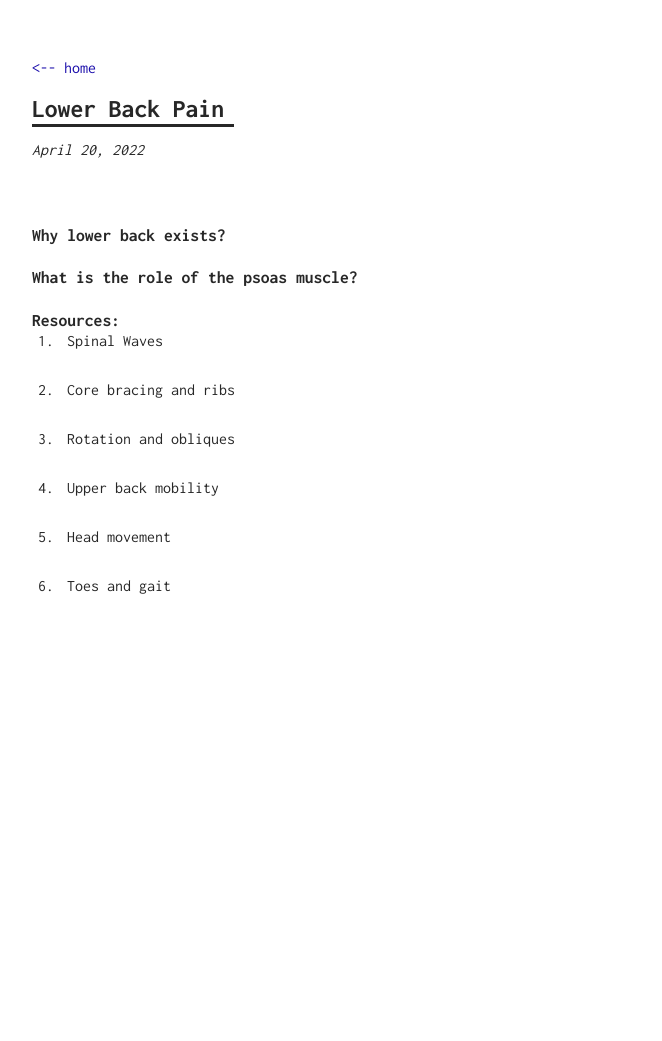
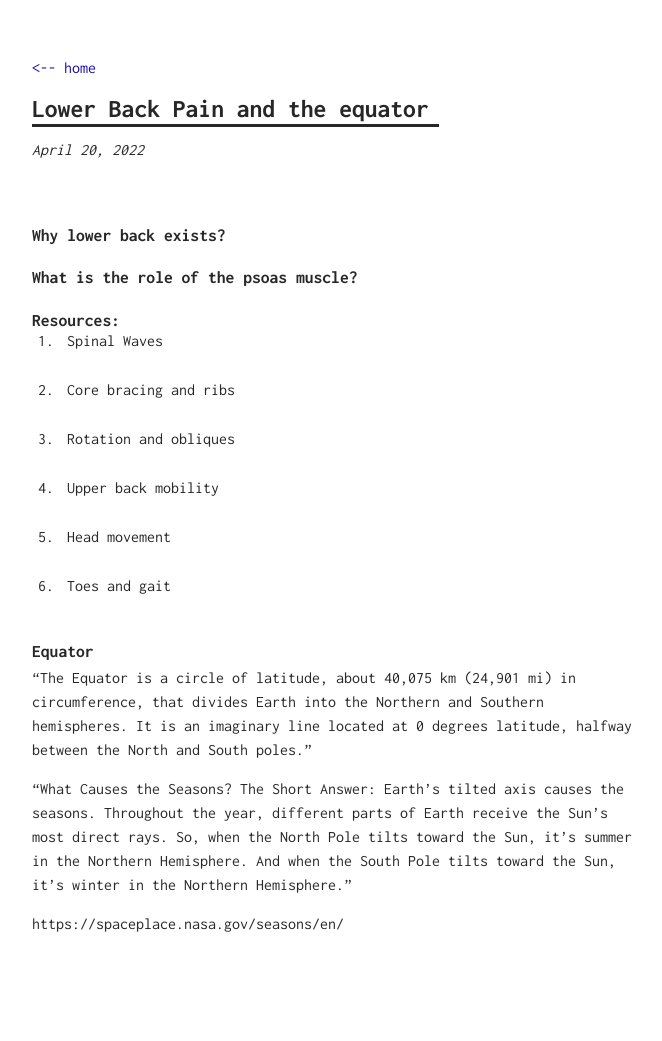
Before and after one commit to HS-code17/blog, a Jekyll site: the page built from _posts/2022-04-20-lower-back.md, in a window 1280 px wide. Shown: the whole page, without its empty margins (308-970 px from the left). Built offline with Jekyll 4.4.1, drawn with Linux system fonts in a browser that asks for light colours; before the commit the page ends 900 px from its top, so only the background shows below that.

Commit message:
"what casuses the seasons"

```diff
--- a/_posts/2022-04-20-lower-back.md
+++ b/_posts/2022-04-20-lower-back.md
@@ -1,6 +1,6 @@
 ---
 layout: "post"
-title: "Lower Back Pain"
+title: "Lower Back Pain and the equator"
 ---
 
 ## Why lower back exists?
@@ -21,3 +21,14 @@ title: "Lower Back Pain"
 5. Head movement
 
 6. Toes and gait
+
+
+## Equator
+
+"The Equator is a circle of latitude, about 40,075 km (24,901 mi) in circumference, that divides Earth into the Northern and Southern hemispheres. It is an imaginary line located at 0 degrees latitude, halfway between the North and South poles."
+
+"What Causes the Seasons?
+The Short Answer:
+Earth's tilted axis causes the seasons. Throughout the year, different parts of Earth receive the Sun's most direct rays. So, when the North Pole tilts toward the Sun, it's summer in the Northern Hemisphere. And when the South Pole tilts toward the Sun, it's winter in the Northern Hemisphere."
+
+https://spaceplace.nasa.gov/seasons/en/
```
